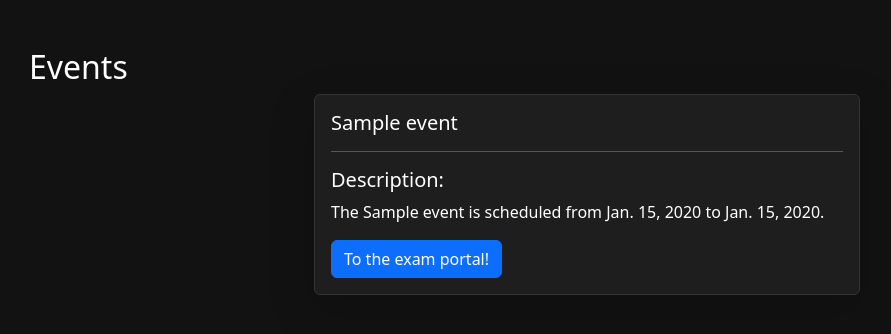
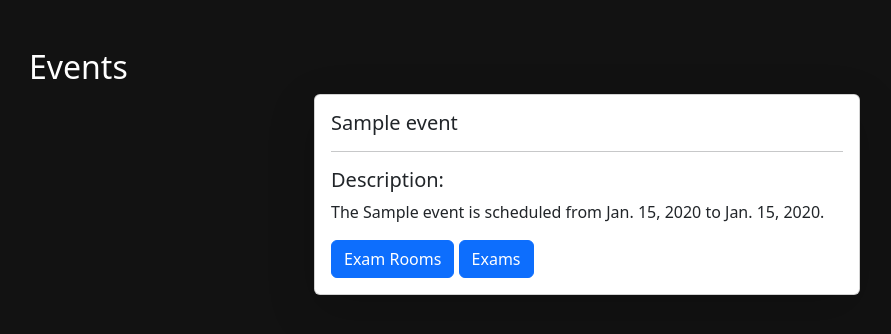
Before and after one commit to Bishben/seating_planner, a Django app: page /events/ in a window 1280 px wide. Shown: the part 57-391 px from the top of the page, without its empty margins (53-944 px from the left). Run offline with Django 5.2, Linux system fonts and the light colour scheme; tables that the repository leaves empty hold one stand-in row (values such as "Sample post"); some libraries are stand-ins or nearby versions.

Commit message:
Added exams and examrooms to events page

```diff
--- a/seating_planner/home_page/urls.py
+++ b/seating_planner/home_page/urls.py
@@ -6,7 +6,8 @@ app_name = 'home_page'
 urlpatterns = [
     path('', views.home),
     path('events/', views.events, name='events'),
-    path('events/finals2024/',views.eventsinstance, name='eventsinstance'),
+    path('events/exams/<int:event_id>/', views.exams, name='exams'),
+    path('events/examroom/<int:event_id>/', views.examroom, name='examroom'),
     path('subjects/', views.subjects, name='subjects'),
     path('branches/', views.branches, name='branches'),
     path('rooms/', views.rooms, name='rooms'),
--- a/seating_planner/home_page/views.py
+++ b/seating_planner/home_page/views.py
@@ -1,9 +1,9 @@
-from django.shortcuts import render, redirect
+from django.shortcuts import render, redirect, get_object_or_404
 from django.http import JsonResponse
 from django.contrib.admin.models import LogEntry
 from django.contrib.contenttypes.models import ContentType
 from django.db.models import Q
-from .models import Subject, Branch, Event, Room
+from .models import Subject, Branch, Event, Room, ExamRoom, Exam
 
 # Create your views here.
 def home(request):
@@ -41,8 +41,15 @@ def rooms(request):
         rooms = rooms.filter(type__icontains=query)
     return render(request, "home_page/rooms.html", {"rooms": rooms,'query':query})
 
-def eventsinstance(request):
-    return render(request, "home_page/ExamRoom.html")
+def examroom(request, event_id):
+    examrooms = ExamRoom.objects.filter(event=event_id)
+    context={'examrooms': examrooms}
+    return render(request, 'home_page/ExamRoom.html', context)
+
+def exams(request, event_id):
+    exams = Exam.objects.filter(event=event_id)
+    context={'exams': exams}
+    return render(request, 'home_page/Exams.html', context)
 
 def object_history(request, app_label=None, model_name=None, object_id=None):
     query = request.GET.get('q', '')
--- a/seating_planner/static/home_page/css/base.css
+++ b/seating_planner/static/home_page/css/base.css
@@ -24,16 +24,3 @@ body {
 .navbar-brand{
   cursor: pointer;
 }
-
-/* Light Mode */
-.light-mode .card {
-  background-color: white !important;
-  color: black !important;
-}
-
-/* Dark Mode */
-.dark-mode .card {
-  background-color: #1e1e1e !important;
-  color: white !important;
-  border-color: #333 !important;
-}
--- a/seating_planner/static/home_page/js/base.js
+++ b/seating_planner/static/home_page/js/base.js
@@ -83,19 +83,14 @@ document.addEventListener("DOMContentLoaded", ()=> {
     const currentPath = window.location.pathname;
 
     if (currentPath.includes("events")) {
-        searchForm.action = "{% url 'home_page:events' %}";
         searchInput.placeholder = "Search Events...";
     } else if (currentPath.includes("history")) {
-        searchForm.action = "{% url 'home_page:history' %}";
         searchInput.placeholder = "Search History...";
     } else if (currentPath.includes("subjects")) {
-        searchForm.action = "{% url 'home_page:subjects' %}";
         searchInput.placeholder = "Search Subjects...";
     } else if (currentPath.includes("branches")) {
-        searchForm.action = "{% url 'home_page:branches' %}";
         searchInput.placeholder = "Search Branches...";
     } else if (currentPath.includes("rooms")) {
-        searchForm.action = "{% url 'home_page:rooms' %}";
         searchInput.placeholder = "Search Rooms...";
     }
 });
--- a/seating_planner/templates/home_page/events.html
+++ b/seating_planner/templates/home_page/events.html
@@ -27,7 +27,12 @@
                     <p class="card-text">
                         The {{ event.name }} is scheduled from {{ event.start_date }} to {{ event.end_date }}.
                     </p>
-                    <a href="{% url 'home_page:eventsinstance' %}" class="btn btn-primary">To the exam portal!</a>
+
+                    <!-- View Event Details -->
+                    <a href="{% url 'home_page:examroom' event.id %}" class="btn btn-primary">Exam Rooms</a>
+                    <a href="{% url 'home_page:exams' event.id %}" class="btn btn-primary">Exams</a>
+
+
                 </div>
             </div>
         </div>
--- a/seating_planner/templates/home_page/subjects.html
+++ b/seating_planner/templates/home_page/subjects.html
@@ -20,8 +20,7 @@
             <div class="col-md-4 mb-3">
                 <div class="card text-bg-dark border-secondary mb-3 h-100 position-relative" style="max-width: 540px">
                     <div class="card-body">
-                        <h5 class="card-title">{{ subject.name }}</h5>
-                        <p class="card-text">Code: {{ subject.code }}</p>
+                        <h5 class="card-title">{{subject.code}}</h5>
                     </div>
 
                     <ul class="list-group list-group-flush">
```
Also changed, not shown: seating_planner/templates/home_page/ExamRoom.html (+6 -4 lines), seating_planner/templates/home_page/exams.html (added, +36 -0 lines).
